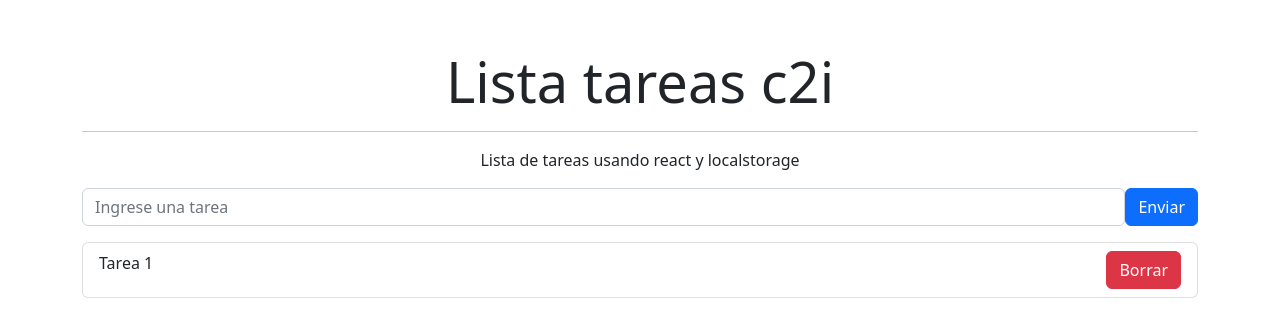
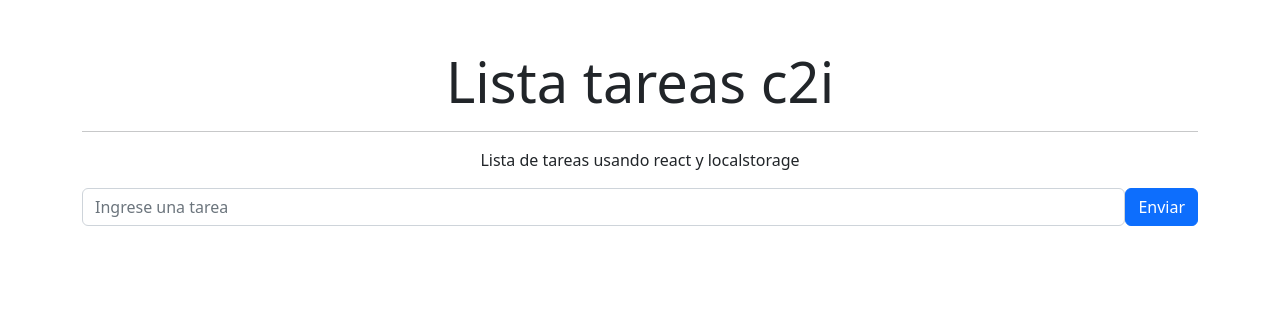
Before and after one commit to nicolasandr/CRUD-Listatareas-React, a React (Create React App) app: page / in a window 1280 px wide. Shown: the top 336 px of the page. Built offline with nearby package versions, Linux system fonts and the light colour scheme.

Commit message:
agregamos los key y realizamos cambios en los nombres de las tareas genereadas

```diff
--- a/src/components/Formulario.js
+++ b/src/components/Formulario.js
@@ -36,7 +36,7 @@ const handleSubmit  = (e) => {
           <Form.Control
           type="text"
           placeholder="Ingrese una tarea"
-          onChange={ (e)=>  setTarea(e.target.value.trim()) }
+          onChange={ (e)=>  setTarea(e.target.value.trimStart()) }
           value={tarea}
           />
 
--- a/src/components/ItemTarea.js
+++ b/src/components/ItemTarea.js
@@ -1,10 +1,10 @@
 import React from 'react';
 import { ListGroup,Button } from 'react-bootstrap';
-const ItemTarea = () => {
+const ItemTarea = (props) => {
     return (
 
              <ListGroup.Item className='d-flex justify-content-between'>
-                 Tarea 1
+                 {props.tareaCargada}
                  <Button variant='danger'>Borrar</Button>
 
              </ListGroup.Item>
--- a/src/components/ListaTareas.js
+++ b/src/components/ListaTareas.js
@@ -2,11 +2,13 @@ import React from "react";
 import ListGroup from "react-bootstrap/ListGroup";
 import ItemTarea from "./ItemTarea";
 
-const ListaTareas = () => {
+const ListaTareas = (props) => {
   return (
     <div>
       <ListGroup>
-        <ItemTarea></ItemTarea>
+        {
+          props.arregloTareas.map((item,posicion)=> <ItemTarea key={posicion} tareaCargada={item}></ItemTarea>)
+        }
       </ListGroup>
     </div>
   );
```
